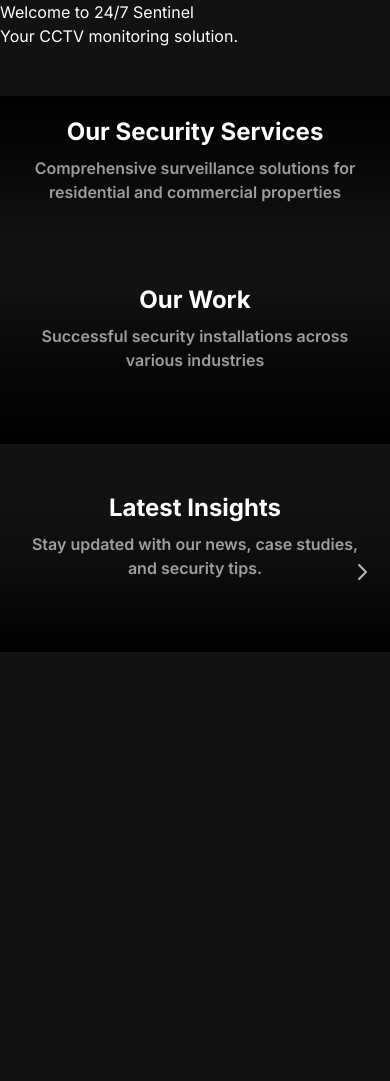
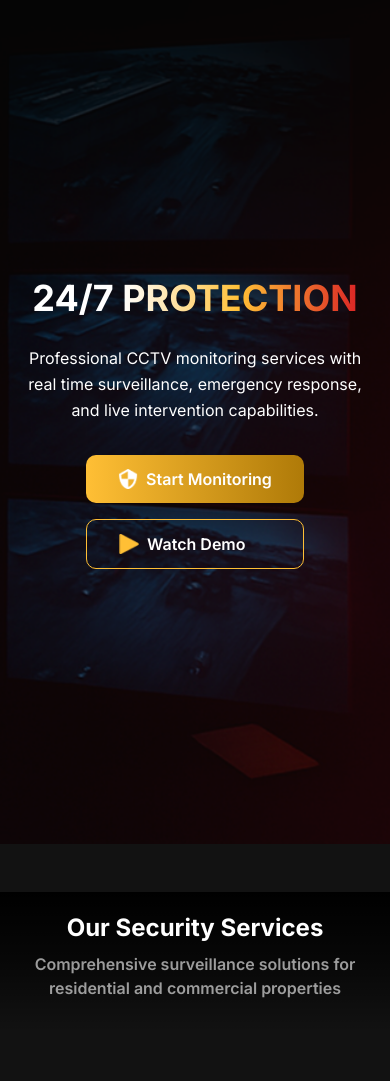
Before and after one commit to Dulaj007/SENTINEL_WEB_APP, a CodeIgniter 4 app: the page made by app/Views/pages/home.php in a window 390 px wide. Shown: the part 64-1145 px from the top of the page. Run offline with PHP 8.4 and a stand-in for CodeIgniter, Linux system fonts and the light colour scheme; the template is opened without the code that fills it, so the values that code supplies are empty; some libraries are stand-ins or nearby versions.

Commit message:
Implement HeroHome section with background image and overlay text
- Added HeroHome section with a background image and overlay text following the design mockup.
- Ensured full responsiveness for desktop, tablet, and mobile.
- Applied website’s color theme and typography system for consistency.
- Improved accessibility with alt text and readable contrast.
- Added smooth scale animation for overlay content.

Closes #30

```diff
--- a/app/Views/pages/home.php
+++ b/app/Views/pages/home.php
@@ -4,9 +4,7 @@
 
 
 <?= view('partials/navbar') ?>
-
-<h1>Welcome to 24/7 Sentinel</h1>
-<p>Your CCTV monitoring solution.</p>
+<?= $this->include('section/heroHome') ?>
 <?= view('section/services-home', ['services' => $services]) ?>
 <?= view('section/work-home', ['work-home' => $workHomeData]) ?>
 <?= view('section/Insights-home', ['insightsData' => $insightsData]) ?>
--- /dev/null
+++ b/app/Views/section/heroHome.php
@@ -0,0 +1,46 @@
+
+<section id="hero" class="relative w-full h-screen flex items-center justify-center bg-[var(--color-dark-1)] text-white overflow-hidden">
+
+    <!-- Background Image -->
+    <div class="absolute inset-0">
+        <img src="<?= base_url('SENTINEL/public_html/assets/img/hero.png') ?>"
+             alt="Hero Background"
+             class="w-full h-full object-cover object-right opacity-70 md:opacity-100">
+        <div class="absolute inset-0 bg-[var(--color-dark-1)]/60"></div>
+    </div>
+
+    <!-- Hero Content -->
+    <div class="relative z-10 flex flex-col items-center text-center px-6 md:px-16 max-w-3xl mx-auto">
+        <!-- Title -->
+        <h1 class="text-4xl sm:text-5xl md:text-6xl font-extrabold leading-tight mb-6">
+            <span class="text-white">24/7</span>
+            <span class="bg-clip-text text-transparent bg-gradient-to-r from-white via-[var(--color-yellow)] to-[#DB2525]">
+                PROTECTION
+            </span>
+        </h1>
+
+        <!-- Subtitle -->
+      <p class="text-base sm:text-lg md:text-xl text-[var(--color-white)] leading-relaxed mb-8">
+        Professional CCTV monitoring services with real time surveillance,
+        <span class="hidden sm:inline"><br></span>
+        emergency response, and live intervention capabilities.
+    </p>
+
+        <!-- Buttons -->
+        <div class="flex flex-col sm:flex-row gap-4 justify-center">
+            <!-- Start Monitoring Button -->
+            <a href="#contact"
+               class="flex items-center gap-2 px-8 py-3 font-semibold rounded-[10px] text-[var(--color-white)] bg-gradient-to-r from-[var(--color-yellow)] to-[var(--color-orange-dark)] hover:opacity-90 transition transform duration-500 hover:scale-105">
+                <img src="<?= base_url('SENTINEL/public_html/assets/icons/whiteShield.png') ?>" alt="Shield Icon" class="w-5 h-5">
+                Start Monitoring
+            </a>
+
+            <!-- Watch Demo Button -->
+            <a href="#learn-more"
+               class="flex items-center gap-2 px-8 py-3 border border-[var(--color-yellow)] text-[var(--color-white)] font-semibold rounded-[10px] hover:bg-[var(--color-white)] hover:text-[var(--color-yellow)] hover:opacity-90 transition transform duration-500 hover:scale-105">
+                <img src="<?= base_url('SENTINEL/public_html/assets/icons/yellowarrow.png') ?>" alt="Arrow Icon" class="w-5 h-5">
+                Watch Demo
+            </a>
+        </div>
+    </div>
+</section>
```
Also changed, not shown: public_html/assets/css/main-style.css (line endings or trailing spaces), public_html/assets/icons/whiteShield.png (added), public_html/assets/icons/yellowarrow.png (added), public_html/assets/img/hero.png (added).
